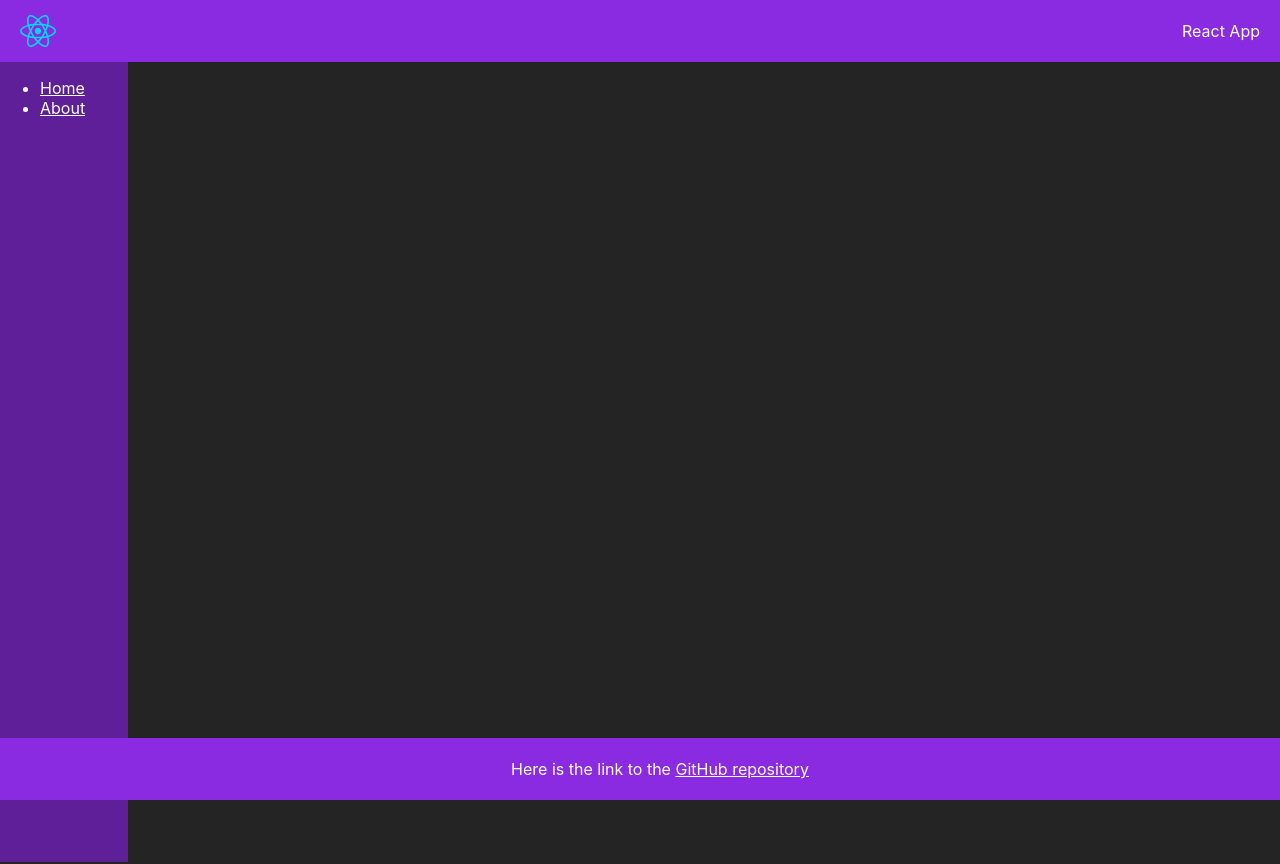
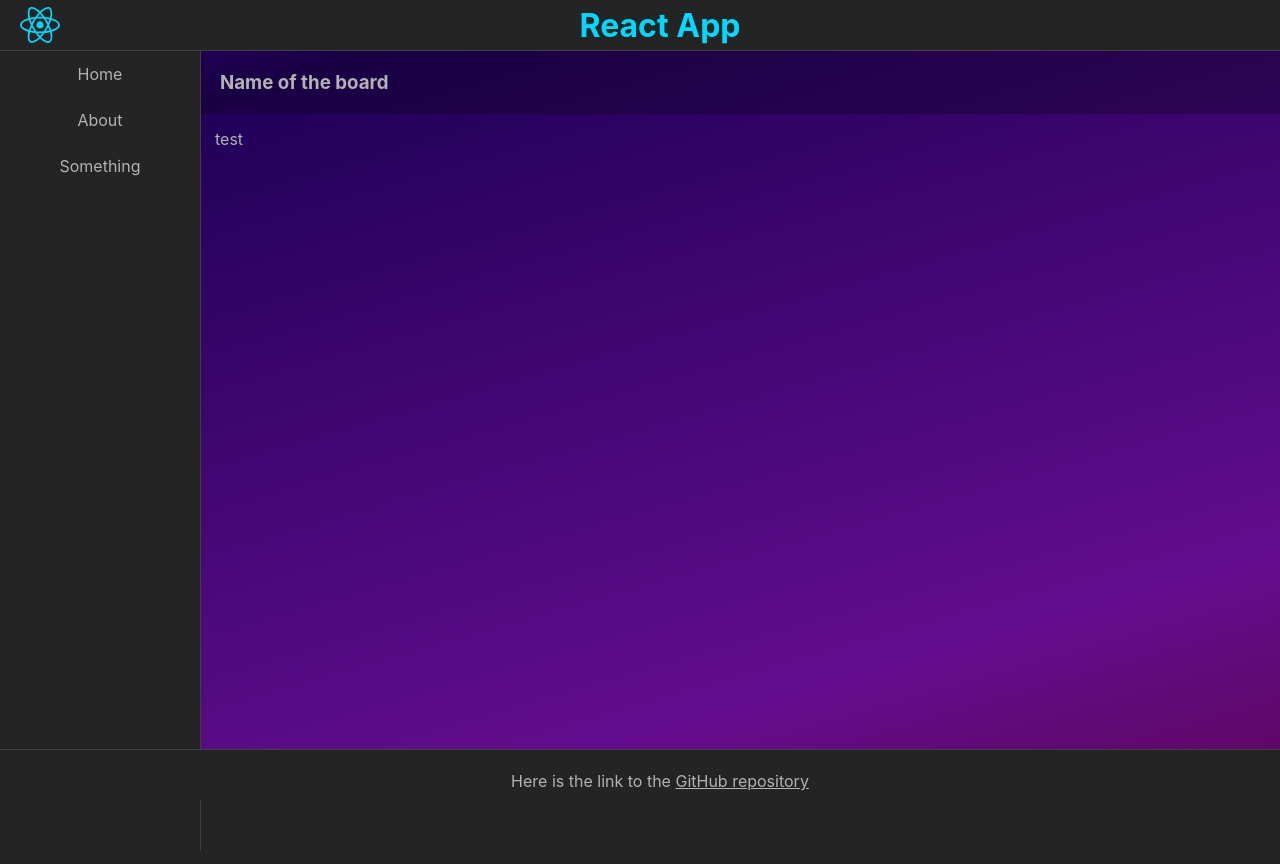
Before and after one commit to bendfriedman/React-App, a React (Vite) app: page / in a window 1280 px wide. Before the commit the page ends 800 px from the top, so only its background shows below. Built offline with nearby package versions, Linux system fonts and the light colour scheme.

Commit message:
added styles

```diff
--- a/src/App.css
+++ b/src/App.css
@@ -1,25 +1,89 @@
-/* #root {
+#root {
   margin: 0 auto;
-} */
+  width: 100%;
+  height: 100%;
+}
 
 header {
   display: flex;
   justify-content: space-between;
+  align-items: center;
   padding: 5px 20px;
-  background-color: blueviolet;
+  background-color: #242424;
+  height: 5%;
+  border-bottom: solid 1px #404040;
+}
+
+#logo {
+  width: 40px;
+}
+
+/* header > div {
+  width: 40px;
+} */
+
+header > h1 {
+  color: #00d8ff;
 }
 
 .sidebar {
   position: fixed;
-  background-color: rgb(94, 31, 152);
-  width: 10%;
+  background-color: #242424;
+  width: 200px;
+  height: 100%;
+  border-right: solid 1px #404040;
+}
+
+.sidebar > ul {
+  list-style-type: none;
+  padding: 0;
+  margin: 0;
+}
+
+.sidebar li {
+  padding: 13px 0px;
+  text-align: center;
+}
+
+.sidebar a {
+  text-decoration: none;
+}
+
+.sidebar li:hover {
+  background-color: #404040;
+}
+
+main {
+  height: 90%;
+  margin-left: 200px;
+  right: 0;
+  background: rgb(2, 0, 29);
+  background: linear-gradient(
+    164deg,
+    rgb(41, 0, 111) 0%,
+    rgb(32, 0, 88) 5%,
+    rgb(99, 13, 142) 79%,
+    rgb(93, 7, 98) 100%
+  );
+}
+
+#board-header {
+  padding: 20px;
+  /* border-bottom: solid 1px #404040; */
+  background-color: #0000003d;
+}
+
+#list-section {
+  padding: 15px;
   height: 100%;
 }
 
 footer {
   position: fixed;
+  height: 5%;
   bottom: 0;
-  background-color: blueviolet;
+  background-color: #242424;
+  border-top: solid 1px #404040;
   width: 100%;
   padding: 5px 20px;
   text-align: center;
--- a/src/App.jsx
+++ b/src/App.jsx
@@ -5,19 +5,29 @@ function App() {
   return (
     <>
       <header>
-        <img src={logo} />
-        <p>React App</p>
+        <img id="logo" src={logo} alt="image of logo" />
+        <h1>React App</h1>
+        <div></div>
       </header>
-      <div class="sidebar">
+      <div className="sidebar">
         <ul>
-          <li>
-            <a href="">Home</a>
-          </li>
-          <li>
-            <a href="">About</a>
-          </li>
+          <a href="#">
+            <li>Home</li>
+          </a>
+          <a href="#">
+            <li>About</li>
+          </a>
+          <a href="#">
+            <li>Something</li>
+          </a>
         </ul>
       </div>
+      <main>
+        <section id="board-header">
+          <h3>Name of the board</h3>
+        </section>
+        <section id="list-section">test</section>
+      </main>
       <footer>
         <p>
           Here is the link to the{" "}
--- a/src/index.css
+++ b/src/index.css
@@ -2,14 +2,24 @@ html,
 body {
   font-family: Inter, system-ui, Avenir, Helvetica, Arial, sans-serif;
   background-color: #242424;
-  color: white;
+  color: #b2b2b2;
+  margin: 0;
+  padding: 0;
+  height: 100%;
+}
+
+h1,
+h2,
+h3,
+h4,
+h5 {
   margin: 0;
 }
 
 a {
-  color: white;
+  color: #b2b2b2;
 }
 
 a:hover {
-  color: #00ee10;
+  color: #00d8ff;
 }
```
